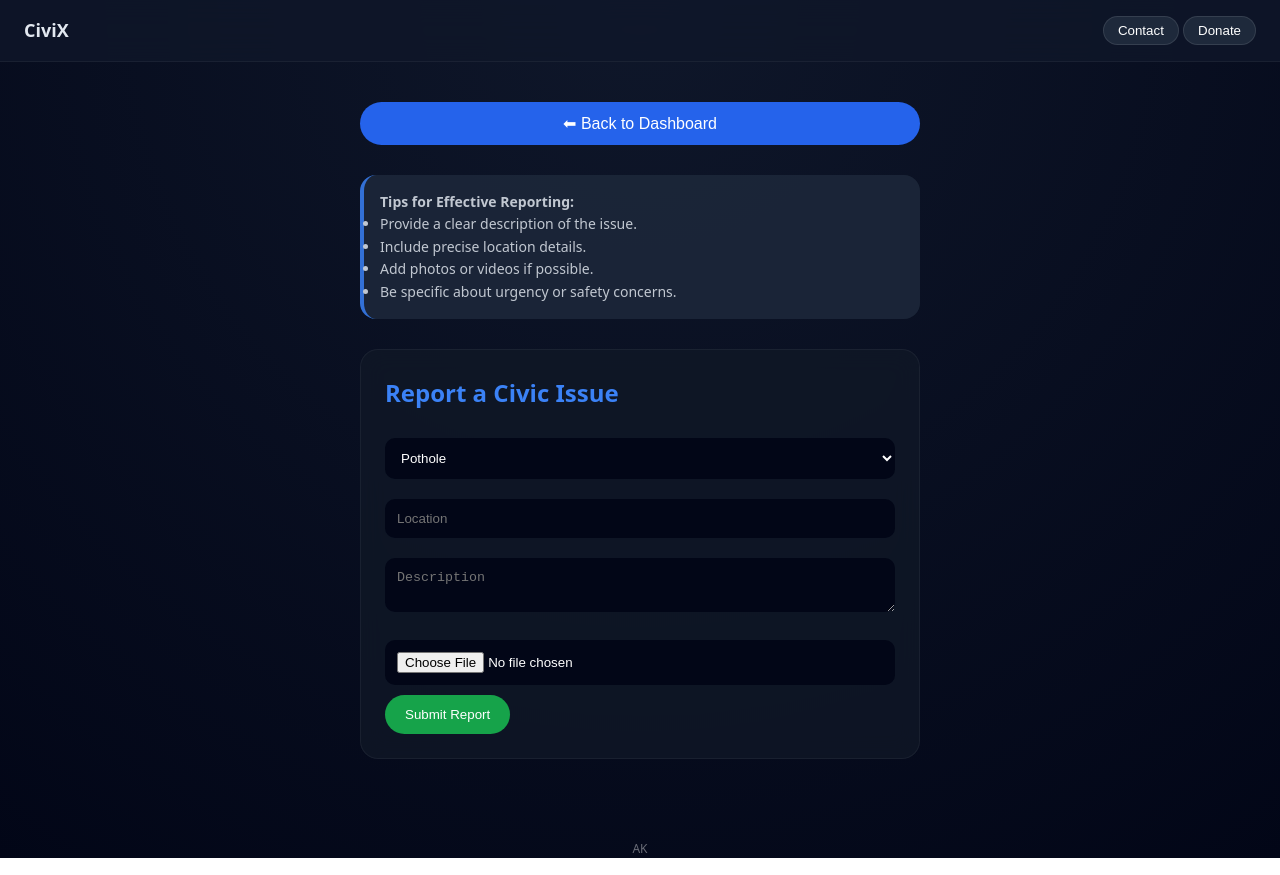
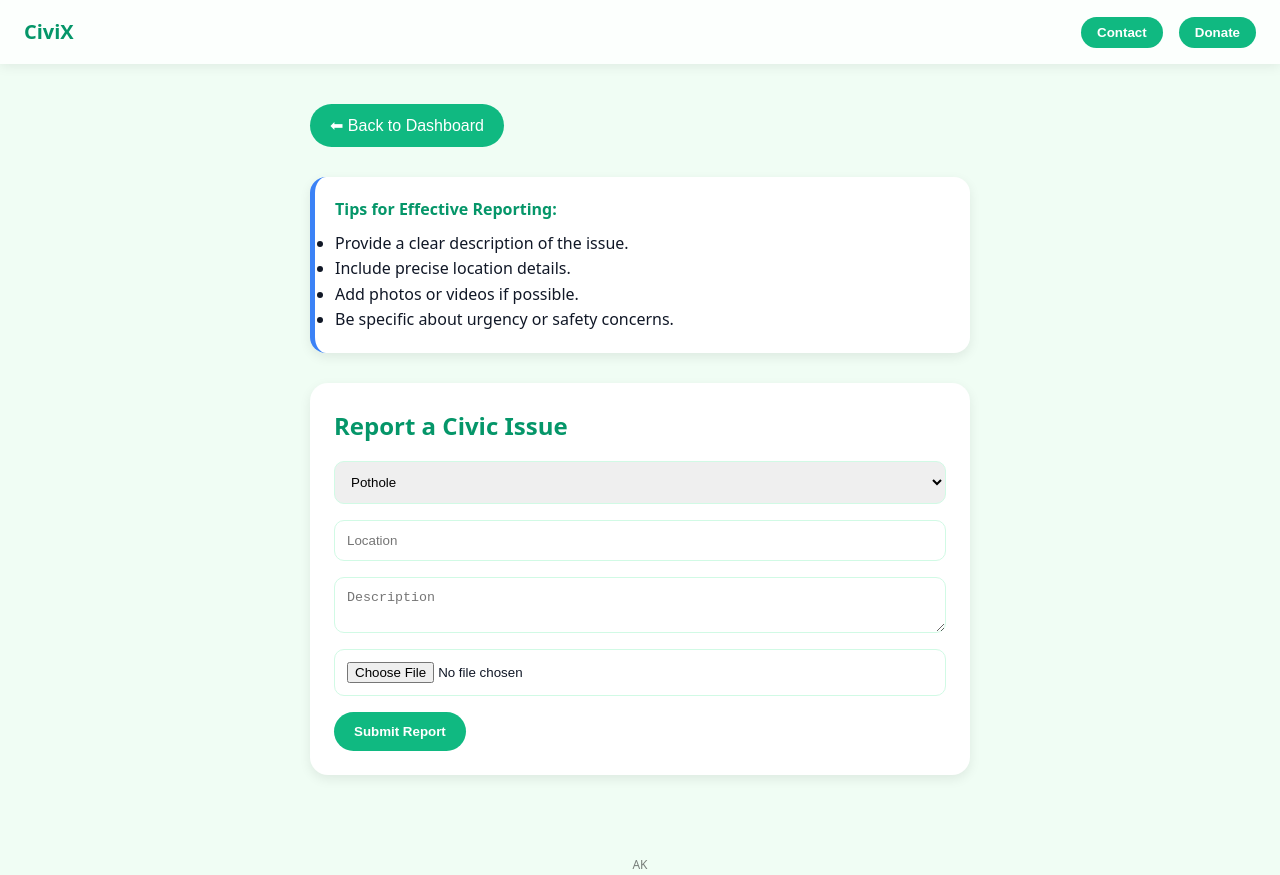
Before and after one commit to AK-Civix/official, a plain HTML site: page report.html in a window 1280 px wide. Drawn offline with nearby package versions, Linux system fonts and the light colour scheme.

Commit message:
report.html

```diff
--- a/report.html
+++ b/report.html
@@ -8,43 +8,61 @@
 <script src="https://unpkg.com/@supabase/supabase-js@2"></script>
 
 <style>
+/* GLOBAL */
 * { margin:0; padding:0; box-sizing:border-box; }
-body { font-family: system-ui, sans-serif; background: radial-gradient(circle at top, #0f172a, #020617); color:#e2e8f0; line-height:1.6; }
+body { font-family: system-ui, sans-serif; background:#f0fdf4; color:#111827; line-height:1.6; }
 
+/* NAV */
 .nav {
-    position: sticky; top:0; display:flex; justify-content:space-between; padding:16px 24px; backdrop-filter:blur(14px); background:rgba(15,23,42,0.8); border-bottom:1px solid rgba(255,255,255,0.05);
+    position: sticky; top:0; display:flex; justify-content:space-between; align-items:center;
+    padding:16px 24px; background:#ffffffcc; backdrop-filter:blur(10px);
+    box-shadow:0 2px 12px rgba(0,0,0,0.08);
 }
-.nav b { font-size:18px; }
-.nav button { background:#1e293b; border:1px solid rgba(255,255,255,0.1); padding:6px 14px; border-radius:999px; color:white; cursor:pointer; transition:0.25s; }
-.nav button:hover { background:#334155; transform:scale(1.05); }
+.nav b { font-size:20px; color:#059669; }
+.nav button { margin-left:12px; background:#10b981; border:none; padding:8px 16px; border-radius:999px; color:white; font-weight:bold; cursor:pointer; transition:0.2s; }
+.nav button:hover { background:#059669; transform:scale(1.05); }
 
-.container { max-width:600px; margin:auto; padding:40px 20px; display:flex; flex-direction:column; gap:30px; }
+/* CONTAINER */
+.container { max-width:700px; margin:auto; padding:40px 20px; display:flex; flex-direction:column; gap:30px; }
 
-.dashboard-btn { padding:12px 20px; border-radius:999px; border:none; cursor:pointer; background:#2563eb; color:white; font-size:16px; transition:0.25s; }
-.dashboard-btn:hover { transform:scale(1.05); background:#1d4ed8; }
+/* BACK BUTTON */
+.dashboard-btn { padding:12px 20px; border-radius:999px; border:none; cursor:pointer; background:#10b981; color:white; font-size:16px; transition:0.25s; align-self:flex-start; }
+.dashboard-btn:hover { background:#059669; transform:scale(1.05); }
 .dashboard-btn:active { transform:scale(0.95); }
 
-.form-card { background: rgba(17,24,39,0.75); backdrop-filter:blur(12px); padding:24px; border-radius:18px; border:1px solid rgba(255,255,255,0.05); transition:0.25s; }
-.form-card:hover { transform:scale(1.02); }
+/* TIPS CARD */
+.tips {
+    background:white; padding:20px; border-radius:16px;
+    border-left:5px solid #3b82f6; box-shadow:0 4px 12px rgba(0,0,0,0.08);
+}
+.tips b { color:#059669; margin-bottom:8px; display:block; }
 
-.form-card h2 { margin-bottom:16px; color:#3b82f6; }
-input, textarea, select { width:100%; margin:10px 0; padding:12px; border-radius:10px; border:none; background:#020617; color:white; transition:0.25s; }
-input:focus, textarea:focus, select:focus { outline:none; background:#1e293b; }
+/* FORM CARD */
+.form-card {
+    background:white; padding:24px; border-radius:18px; box-shadow:0 4px 12px rgba(0,0,0,0.08);
+    transition:0.25s; display:flex; flex-direction:column; gap:16px;
+}
+.form-card:hover { transform:scale(1.02); box-shadow:0 8px 20px rgba(0,0,0,0.12); }
+.form-card h2 { color:#059669; }
 
-button.submit-btn { padding:12px 20px; border-radius:999px; border:none; cursor:pointer; background:#16a34a; color:white; transition:0.25s; }
-button.submit-btn:hover { transform:scale(1.05); background:#15803d; }
+/* INPUTS */
+input, textarea, select { width:100%; padding:12px; border-radius:10px; border:1px solid #d1fae5; transition:0.25s; }
+input:focus, textarea:focus, select:focus { outline:none; border-color:#10b981; background:#dcfce7; }
+
+/* BUTTONS */
+button.submit-btn { padding:12px 20px; border-radius:999px; border:none; cursor:pointer; background:#10b981; color:white; font-weight:bold; transition:0.25s; align-self:flex-start; }
+button.submit-btn:hover { background:#059669; transform:scale(1.05); }
 button.submit-btn:active { transform:scale(0.95); }
 
-.tips { background:#1e293b; padding:16px; border-radius:16px; border-left:4px solid #3b82f6; font-size:14px; opacity:0.85; }
-
-.signature { text-align:center; margin-top:40px; font-size:12px; color:rgba(255,255,255,0.4); }
+/* SIGNATURE */
+.signature { text-align:center; margin-top:40px; font-size:12px; color:rgba(0,0,0,0.5); }
 </style>
 </head>
 
 <body>
 
 <div class="nav">
-    <div><b>CiviX</b></div>
+    <b>CiviX</b>
     <div>
         <button onclick="location.href='contact.html'">Contact</button>
         <button onclick="location.href='donations.html'">Donate</button>
```
